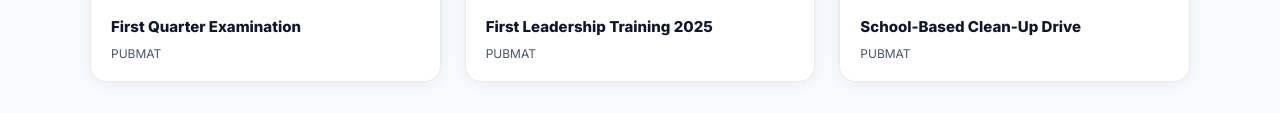
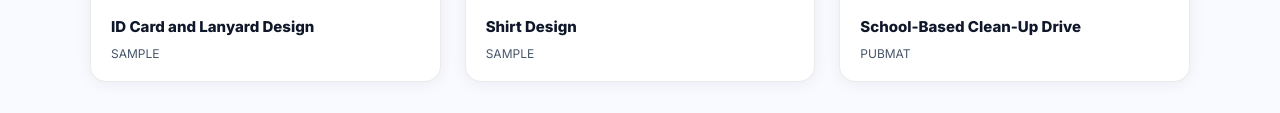
Before and after one commit to dreipxlab-dev/dreipxlab-dev.github.io, a plain HTML site: page index.html in a window 1280 px wide. Shown: the part 2082-2195 px from the top of the page. Drawn offline with Linux system fonts and the light colour scheme.

Commit message:
index.html

```diff
--- a/index.html
+++ b/index.html
@@ -684,28 +684,28 @@ body.theme-slate .cert-card:hover{transform:translateY(-6px);box-shadow:0 12px 4
       <div class="cert-card" style="transition:transform .25s,box-shadow .25s;"
     onmouseover="this.style.transform='translateY(-4px)';this.style.boxShadow='0 14px 36px rgba(0,0,0,0.18)'"
     onmouseout="this.style.transform='';this.style.boxShadow=''">
-  <div onclick="rnLbOpen('https://imlvplrf2fugsihe.public.blob.vercel-storage.com/cert-0-1784570655439.png','First Quarter Examination')" style="cursor:zoom-in;position:relative;overflow:hidden;">
-        <img src="https://imlvplrf2fugsihe.public.blob.vercel-storage.com/cert-0-1784570655439.png" alt="First Quarter Examination" class="cert-img" style="transition:transform .4s;"
+  <div onclick="rnLbOpen('https://okq1xcr6mfaiecqx.public.blob.vercel-storage.com/ID.jpg','ID Card and Lanyard Design')" style="cursor:zoom-in;position:relative;overflow:hidden;">
+        <img src="https://okq1xcr6mfaiecqx.public.blob.vercel-storage.com/ID.jpg" alt="ID Card and Lanyard Design" class="cert-img" style="transition:transform .4s;"
           onmouseover="this.style.transform='scale(1.05)'" onmouseout="this.style.transform=''">
         <div style="position:absolute;inset:0;background:linear-gradient(to top,rgba(0,0,0,0.4) 0%,transparent 50%);pointer-events:none;"></div>
         <div style="position:absolute;bottom:8px;right:10px;background:rgba(0,0,0,0.55);color:#fff;font-size:10px;font-weight:700;padding:3px 8px;border-radius:16px;pointer-events:none;">🔍 Expand</div>
       </div>
   <div class="cert-body">
-    <p class="cert-name">First Quarter Examination</p>
-    <p class="cert-issuer">PUBMAT</p>
+    <p class="cert-name">ID Card and Lanyard Design</p>
+    <p class="cert-issuer">SAMPLE</p>
   </div>
 </div><div class="cert-card" style="transition:transform .25s,box-shadow .25s;"
     onmouseover="this.style.transform='translateY(-4px)';this.style.boxShadow='0 14px 36px rgba(0,0,0,0.18)'"
     onmouseout="this.style.transform='';this.style.boxShadow=''">
-  <div onclick="rnLbOpen('https://imlvplrf2fugsihe.public.blob.vercel-storage.com/cert-1-1784570670850.png','First Leadership Training 2025')" style="cursor:zoom-in;position:relative;overflow:hidden;">
-        <img src="https://imlvplrf2fugsihe.public.blob.vercel-storage.com/cert-1-1784570670850.png" alt="First Leadership Training 2025" class="cert-img" style="transition:transform .4s;"
+  <div onclick="rnLbOpen('https://okq1xcr6mfaiecqx.public.blob.vercel-storage.com/SSLG.png','Shirt Design')" style="cursor:zoom-in;position:relative;overflow:hidden;">
+        <img src="https://okq1xcr6mfaiecqx.public.blob.vercel-storage.com/SSLG.png" alt="Shirt Design" class="cert-img" style="transition:transform .4s;"
           onmouseover="this.style.transform='scale(1.05)'" onmouseout="this.style.transform=''">
         <div style="position:absolute;inset:0;background:linear-gradient(to top,rgba(0,0,0,0.4) 0%,transparent 50%);pointer-events:none;"></div>
         <div style="position:absolute;bottom:8px;right:10px;background:rgba(0,0,0,0.55);color:#fff;font-size:10px;font-weight:700;padding:3px 8px;border-radius:16px;pointer-events:none;">🔍 Expand</div>
       </div>
   <div class="cert-body">
-    <p class="cert-name">First Leadership Training 2025</p>
-    <p class="cert-issuer">PUBMAT</p>
+    <p class="cert-name">Shirt Design</p>
+    <p class="cert-issuer">SAMPLE</p>
   </div>
 </div><div class="cert-card" style="transition:transform .25s,box-shadow .25s;"
     onmouseover="this.style.transform='translateY(-4px)';this.style.boxShadow='0 14px 36px rgba(0,0,0,0.18)'"
```
